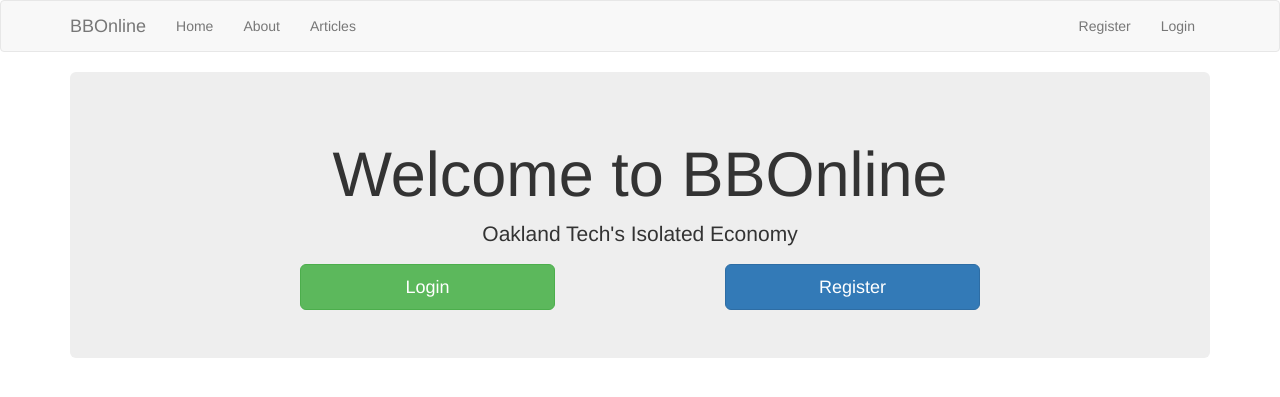
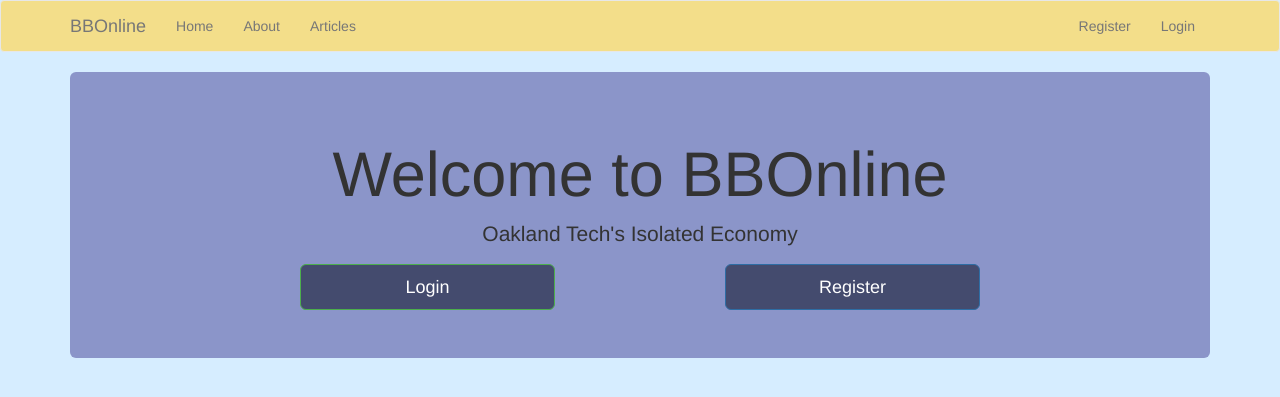
Before and after one commit to JacktonL/BBotest, a Flask app: page / in a window 1280 px wide. Shown: the top 397 px of the page. Run offline with Flask 2, Linux system fonts and the light colour scheme; some libraries are stand-ins or nearby versions.

Commit message:
changed HTML colors

```diff
--- a/templates/about.html
+++ b/templates/about.html
@@ -2,7 +2,7 @@
 
 {% block body %}
     <div class="container">
-        <div class="jumbotron">
+        <div class="jumbotron" style="background-color: #8b95c9">
             <div class="page-header">
                 <h1>About Snacc.me</h1>
             </div>
@@ -10,7 +10,7 @@
         Clemente Ferrer and Caroline Faucette created this stunningly beautiful website.
         Clemente is a very shy coder in the computer academy.
         He enjoys long walks on the beach, coding alone at home, and listening to awful rap music through his wireless bluetooth headphones.
-        Caroline enjoys talking loudly, making "the office" references, and bothering people with he stubborn opinions.
+        Caroline enjoys talking loudly, making "the office" references, and bothering people with her stubborn opinions.
         Naturally, they were a perfect pair. This project truly all started back in May of 2016.
         Clemente and Caroline had three classes together but they barely talked.
         You could even say that Caroline found this skinny quiet kid as a bit odd.
--- a/templates/articles.html
+++ b/templates/articles.html
@@ -3,7 +3,7 @@
 {% block body %}
     <h1>Articles</h1>
     {% for article in articles %}
-        <ul class="list-group">
+        <ul class="list-group" style="background-color: #8b95c9">
             <li class="list-group-item"><a href="article/{{article.id}}">{{ article.title }}</a></li>
             {% endfor %}
         </ul>
--- a/templates/home.html
+++ b/templates/home.html
@@ -2,16 +2,16 @@
 
 {% block body %}
 
-<div class="jumbotron">
+<div class="jumbotron" style="background-color: #8b95c9">
       <div class="container">
         <h1 class="text-center">Welcome to BBOnline</h1>
         <p class="text-center">Oakland Tech's Isolated Economy</p>
         {% if session.logged_in == NULL %}
           <div class="row">
             <div class="col-md-2"></div>
-            <a href="/login" class="btn btn-success btn-lg center-block col-md-3">Login</a>
+            <a href="/login"  class="btn btn-success btn-lg center-block col-md-3" style="background-color: #444b6e">Login</a>
             <div class="col-md-2"></div>
-            <a href="/register" class="btn btn-primary btn-lg center-block col-md-3">Register</a>
+            <a href="/register" class="btn btn-primary btn-lg center-block col-md-3" style="background-color: #444b6e">Register</a>
             <div class="col-md-2"></div>
           </div>
         {% endif %}
--- a/templates/includes/_navbar.html
+++ b/templates/includes/_navbar.html
@@ -1,4 +1,4 @@
-<nav class="navbar navbar-default">
+<nav class="navbar navbar-default" style="background-color: #f3de8a">
   <div class="container">
   <!--<div class="container-fluid">-->
     <div class="navbar-header">
--- a/templates/layout.html
+++ b/templates/layout.html
@@ -4,6 +4,11 @@
     <meta charset="UTF-8">
     <title>Snacc.me</title>
     <link href="https://maxcdn.bootstrapcdn.com/bootstrap/3.3.7/css/bootstrap.min.css" rel="stylesheet" integrity="sha384-BVYiiSIFeK1dGmJRAkycuHAHRg32OmUcww7on3RYdg4Va+PmSTsz/K68vbdEjh4u" crossorigin="anonymous">
+    <style>
+        body {
+            background-color: #d6edff;
+        }
+    </style>
 </head>
 <body>
     {% include 'includes/_navbar.html' %}
```
